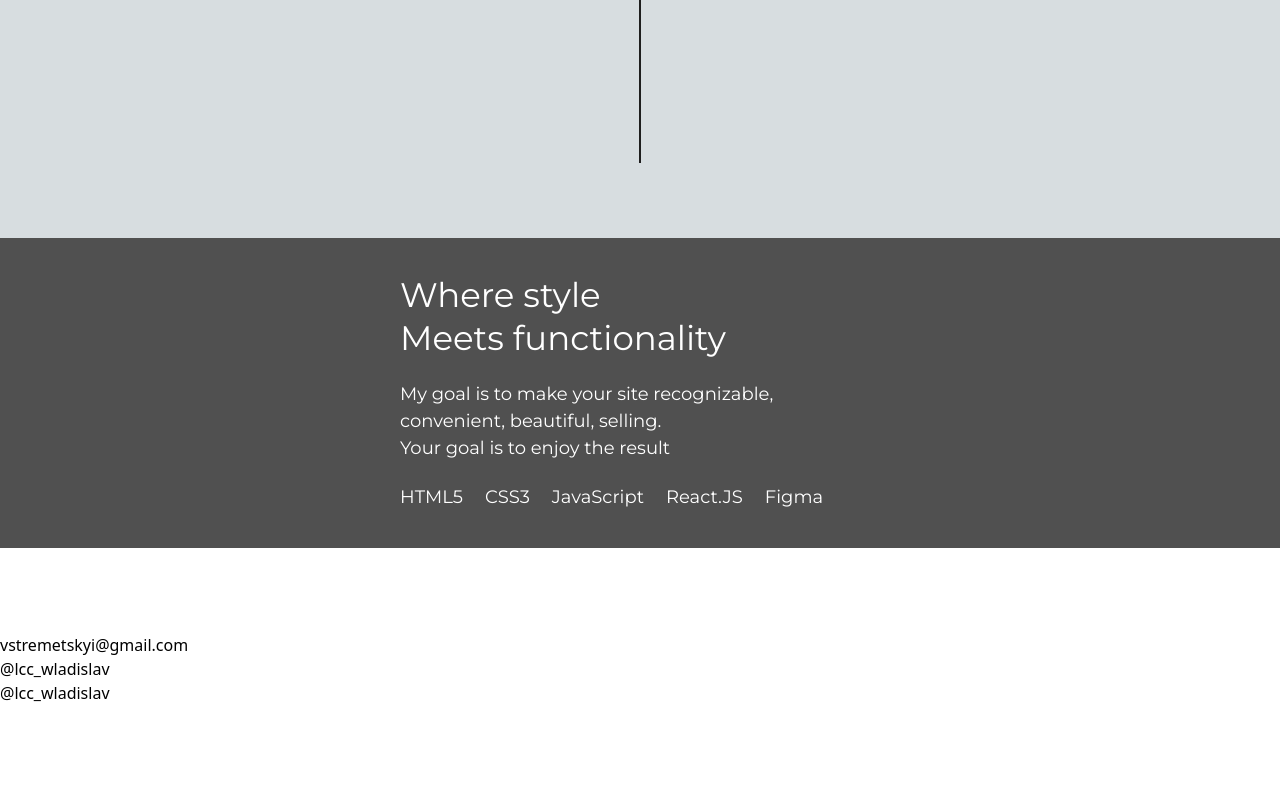
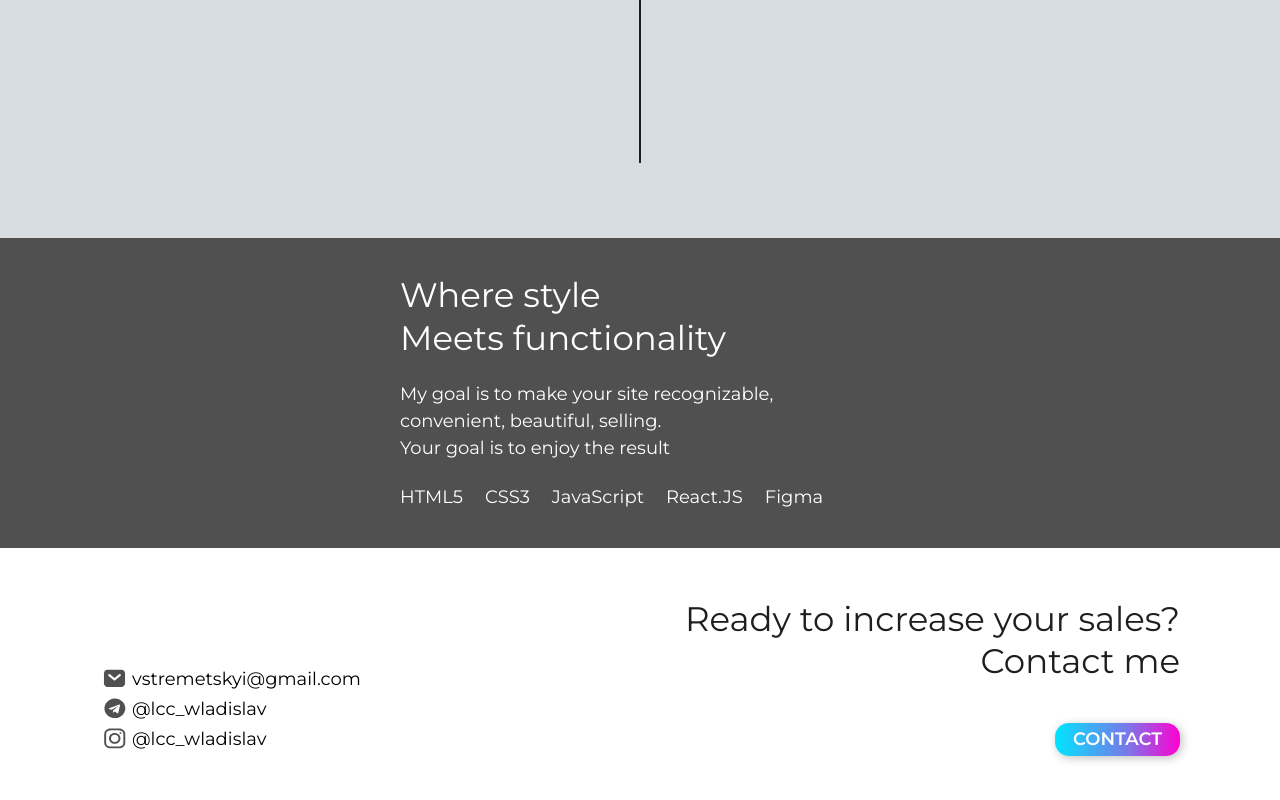
Before and after one commit to tsaigetsu/portfolio, a React (Vite) app: page / in a window 1280 px wide. Shown: the part 1328-2128 px from the top of the page. Before the commit the page ends 2033 px from the top, so only its background shows below. Built offline with nearby package versions, Linux system fonts and the light colour scheme; no server answers.

Commit message:
added footer, fixed icons

```diff
--- a/package.json
+++ b/package.json
@@ -13,7 +13,7 @@
     "node-fetch": "^3.3.2",
     "react": "^19.1.1",
     "react-dom": "^19.1.1",
-    "react-spring": "^10.0.1"
+    "react-spring": "^10.0.3"
   },
   "devDependencies": {
     "@eslint/js": "^9.33.0",
--- a/src/components/Footer.jsx
+++ b/src/components/Footer.jsx
@@ -1,34 +1,61 @@
 import React from 'react';
 import Icons from '../assets/symbol-defs.svg?raw';
+import ContactBtn from './ContactBtn';
 
-export default function(){
-    return(
+export default function Footer() {
+  const svgSpriteRef = React.useRef(null);
+
+  React.useEffect(() => {
+    // Inject the SVG sprite string into the div once the component mounts
+    if (svgSpriteRef.current) {
+      svgSpriteRef.current.innerHTML = Icons;
+    }
+  }, []);
+
+  return (
     <footer className="footer-section">
+      {/* This hidden div holds the SVG sprite content */}
+      <div
+        ref={svgSpriteRef}
+        style={{
+          display: 'none',
+          position: 'absolute',
+          width: 0,
+          height: 0,
+          overflow: 'hidden',
+        }}
+      ></div>
+
       <div className="footer-wrapper">
-                <h2 className="second-heading">Ready to increase your sales?<br/> Contact me</h2>
+        <div className='contact-wrapper'>
+          <h2 className="second-heading-f">
+            Ready to increase your sales?<br/> Contact me
+          </h2>
+          <ContactBtn/>
+        </div>
         <div className="footer-links-wrapper">
           <ul className="footer-links">
-                        <li className="footer-links-items">
-                            <a href="mailto:vstremetskyi@gmail.com?subject=Partnership%20Proposal" className="footer-links-link">
-                            {/* <svg className="footer-links-icon">
-                                <use href={`${Icons}#icon-email`} />
-                            </svg> */}
+            <li className="footer-links-item">
+              <a href="mailto:vstremetskyi@gmail.com?subject=Partnership%20Proposal" target="_blank" className="footer-links-link">
+                <svg className="footer-links-icon">
+                  <use href="#icon-email" />
+                </svg>
                 vstremetskyi@gmail.com
               </a>
             </li>
-                        <li className="footer-links-items">
-                            <a href="https://t.me/lcc_wladislav" className="footer-links-link">
-                            {/* <svg className="footer-links-icon">
-                                <use href={`${Icons}#icon-telegram`} />
-                            </svg> */}
+            <li className="footer-links-item">
+              <a href="https://t.me/lcc_wladislav" target="_blank" className="footer-links-link">
+                <svg className="footer-links-icon">
+                  <use href="#icon-telegram" />
+                </svg>
                 @lcc_wladislav
               </a>
             </li>
-                        <li className="footer-links-items">
-                            <a href="https://www.instagram.com/lcc_wladislav" className="footer-links-link">
-                            {/* <svg className="footer-links-icon">
-                                <use href={`${Icons}#icon-instagram`} />
-                            </svg> */}
+            <li className="footer-links-item">
+              <a href="https://www.instagram.com/lcc_wladislav" target="_blank" className="footer-links-link">
+                <svg className="footer-links-icon">
+                  <use href="#icon-instagram" />
+                </svg>
                 @lcc_wladislav
               </a>
             </li>
@@ -36,5 +63,5 @@ export default function(){
         </div>
       </div>
     </footer>
-    )
+  );
 }
--- a/src/components/Portfolio.jsx
+++ b/src/components/Portfolio.jsx
@@ -27,7 +27,7 @@ export default function Portfolio() {
       from: { opacity: 0, transform: "translateY(50px)" },
       enter: { opacity: 1, transform: "translateY(0)" },
       leave: { opacity: 0, transform: "translateY(50px)" },
-      trail: 100, // Staggered animation delay
+      trail: 100,
     }
   );
 
--- a/src/styles/styles.css
+++ b/src/styles/styles.css
@@ -114,6 +114,8 @@ body {
 }
 
 .contact-btn {
+  width: 125px;
+  height: 33px;
   background: linear-gradient(to right,
       #00E5FF 0%,
       #7D75E8 59%,
@@ -340,7 +342,7 @@ body {
   transition: transform 2s ease, backdrop-filter 1s ease 1s;
 }
 
-/* .card:hover .card-image {
+.card:hover .card-image {
   transform: scale(1.1);
 }
 
@@ -348,7 +350,7 @@ body {
   transform: translateY(200%);
   backdrop-filter: blur(10px);
   -webkit-backdrop-filter: blur(10px);
-} */
+}
 
 .card-name,
 .card-paragraf {
@@ -356,7 +358,7 @@ body {
 }
 
 .load-btn {
-  background-color: transparent;
+  background-color: #d7dde0;
   border: 1px solid #505050;
   color: #505050;
   font-family: 'Montserrat', sans-serif;
@@ -454,3 +456,62 @@ body {
   font-weight: 400;
   font-size: 18px;
 }
+
+.footer-section {
+  display: flex;
+  flex-direction: column;
+  justify-content: center;
+  align-items: center;
+  padding: 50px 400px;
+}
+
+.footer-wrapper {
+  max-width: 1280px;
+  display: flex;
+  flex-direction: row-reverse;
+  gap:300px;
+  justify-content: flex-start;
+}
+
+.contact-wrapper {
+  display: flex;
+  flex-direction: column;
+  align-items: flex-end;
+  gap: 40px;
+}
+
+.second-heading-f {
+  color: #1e1e1e;
+  font-size: 34px;
+  font-family: 'Montserrat', sans-serif;
+  font-weight: 400;
+  line-height: 1.25;
+  display: inline;
+  text-align: end;
+  width: 500px;
+}
+
+.footer-links-wrapper{
+  display: flex;
+  flex-direction: row;
+  justify-content: space-between;
+  align-items: flex-end;
+}
+
+.footer-links-item {
+  width: 280px;
+}
+
+.footer-links-link {
+  display: flex;
+  flex-direction: row;
+  font-family: 'Montserrat', sans-serif;
+  font-weight: 400;
+  font-size: 18px;
+}
+
+.footer-links-icon {
+  width: 32px;
+  height: 30px;
+  fill: #505050;
+}
```
Also changed, not shown: src/assets/symbol-defs.svg, 1 other file (tests, documents, lock files or other folders). Lines whose indentation alone changed are shown as unchanged.
